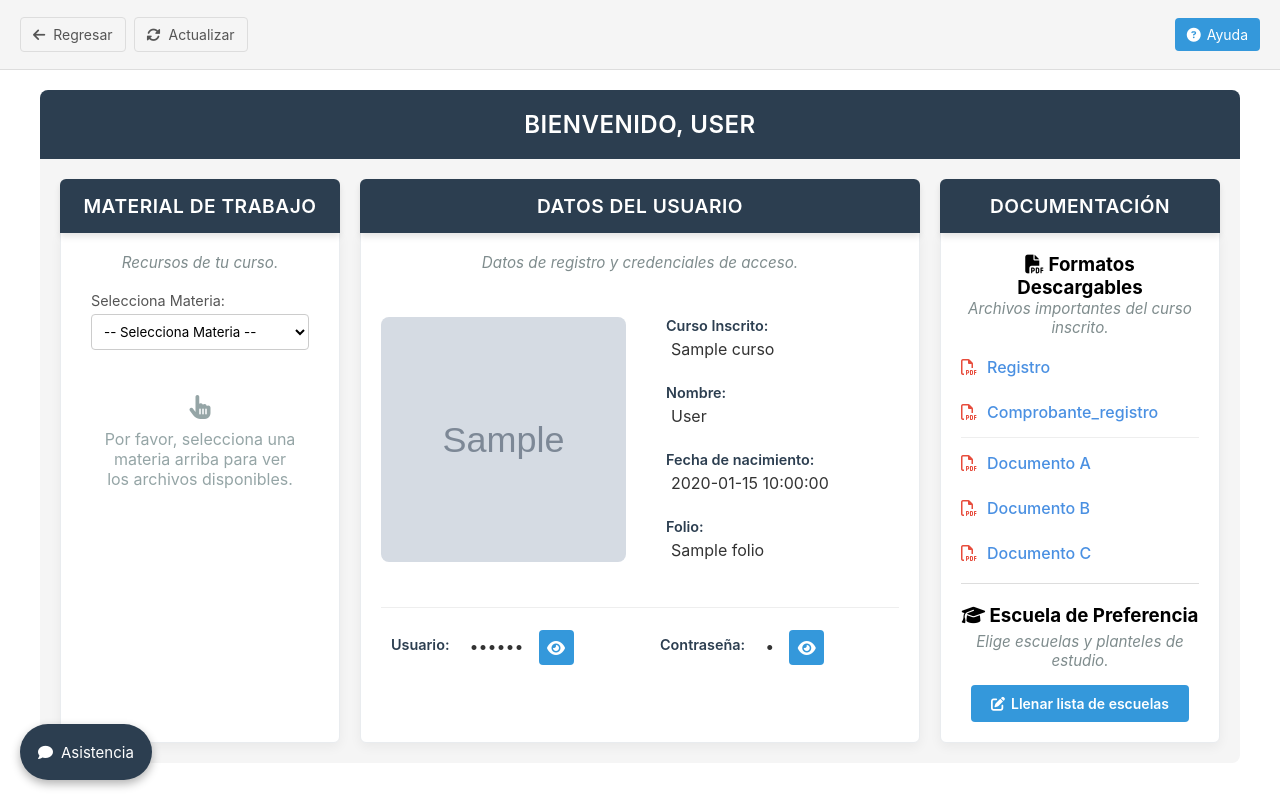
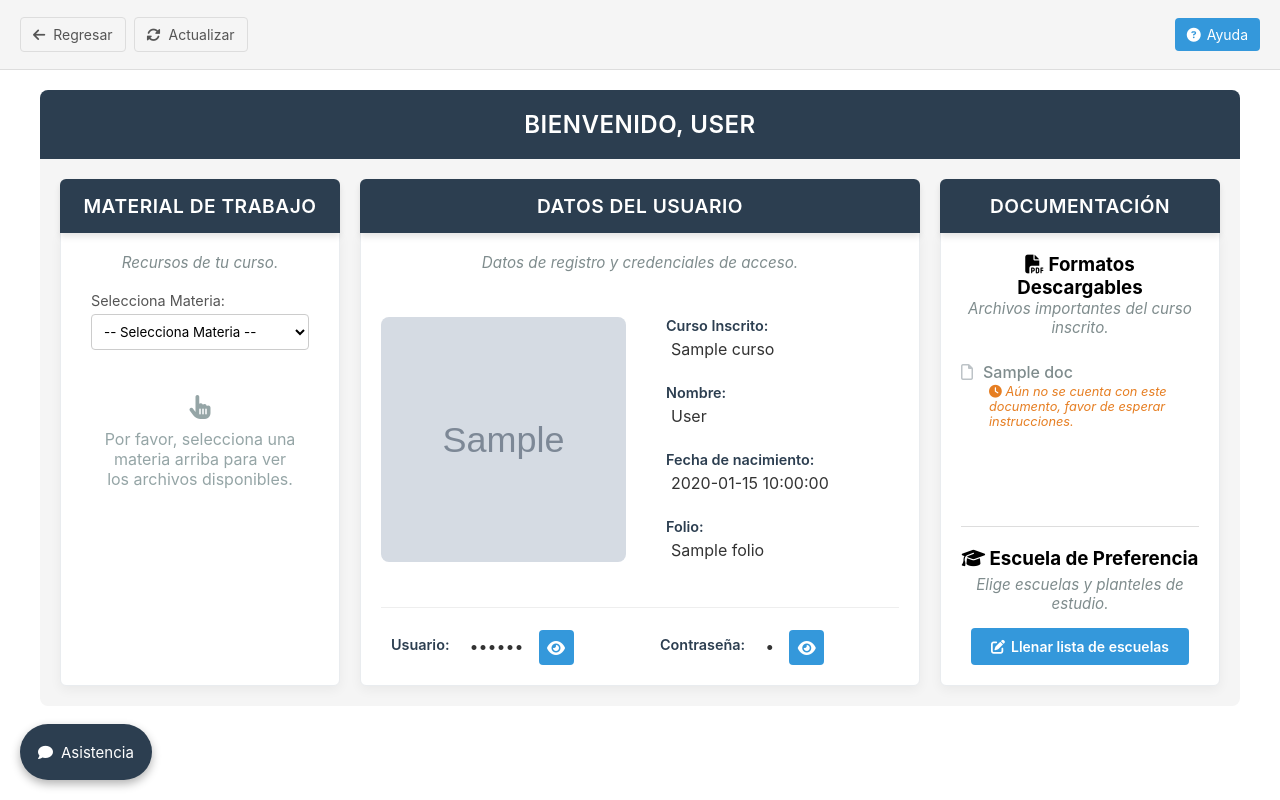
Before and after one commit to sitiocaep/SdEC, a Flask app: template templates/perfil.html in a window 1280 px wide. Run offline with Flask 3, Linux system fonts and the light colour scheme; the template is opened without the code that fills it: most values are stand-ins (such as "Sample title", 1, 10 or a date in 2020); grey boxes marked "Sample" are stand-in pictures; parts of the project's set-up code (start-up, migrations or seed data) failed here and were passed over.

Commit message:
Downloadable files
New way to download documentation

```diff
--- a/app.py
+++ b/app.py
@@ -4,6 +4,7 @@ import os
 import hashlib
 import secrets
 import string
+import glob
 from datetime import datetime, time
 import ssl
 import sys
@@ -252,12 +253,8 @@ def check_exam_taken(folio, curso, materia):
     if not os.path.exists(RESULTADOS_CSV):
         return False
     try:
-        # Optimización: Leer solo si es necesario, o usar chunks si el archivo es grande.
-        # Para este caso usaremos pandas para filtrar rápido.
         df_res = pd.read_csv(RESULTADOS_CSV, encoding='utf-8')
 
-        # Filtrar por folio, curso y materia
-        # Convertir a string para asegurar coincidencia
         taken = df_res[
             (df_res['folio'].astype(str) == str(folio)) &
             (df_res['curso'] == curso) &
@@ -266,7 +263,6 @@ def check_exam_taken(folio, curso, materia):
         return taken
     except Exception as e:
         print(f"Error checking exam taken: {e}")
-        # Intento fallback con csv standard si pandas falla
         try:
             with open(RESULTADOS_CSV, 'r', encoding='utf-8') as f:
                 reader = csv.DictReader(f)
@@ -382,22 +378,17 @@ def update_user_in_csv(user_data):
 
 def save_exam_results(folio, curso, materia, respuestas):
     try:
-        # Cargar las preguntas del CSV
         df_preguntas = pd.read_csv(QUESTIONS_CSV, encoding='utf-8', engine='python')
 
-        # Filtrar preguntas para este curso y materia
         preguntas_examen = df_preguntas[(df_preguntas['Curso'] == curso) & (df_preguntas['Materia'] == materia)]
 
         resultados = []
 
-        # Iterar sobre cada pregunta del examen
         for _, row in preguntas_examen.iterrows():
             pregunta_num = row['Pregunta_número']
 
-            # Obtener la letra seleccionada (ej: "A", "B")
             letra_seleccionada = respuestas.get(str(pregunta_num), '').strip()
 
-            # --- LÓGICA: Mapear Letra A -> Cadena "Respuesta_a" ---
             valor_a_guardar = ""
             letra_lower = letra_seleccionada.lower()
 
@@ -410,9 +401,7 @@ def save_exam_results(folio, curso, materia, respuestas):
             elif letra_lower == 'd':
                 valor_a_guardar = "Respuesta_d"
             else:
-                # Si no se seleccionó nada, se deja vacío
                 valor_a_guardar = ""
-            # ------------------------------------------------------
 
             resultado = {
                 'folio': folio,
@@ -424,12 +413,11 @@ def save_exam_results(folio, curso, materia, respuestas):
                 'Respuesta_b': row['Respuesta_b'],
                 'Respuesta_c': row['Respuesta_c'],
                 'Respuesta_d': row['Respuesta_d'],
-                'Respuesta_seleccionada': valor_a_guardar, # Aquí se guarda "Respuesta_a", etc.
+                'Respuesta_seleccionada': valor_a_guardar,
                 'Respuesta_correcta': row['Respuesta_correcta']
             }
             resultados.append(resultado)
 
-        # Guardar en CSV
         file_exists = os.path.exists(RESULTADOS_CSV)
         with open(RESULTADOS_CSV, 'a', newline='', encoding='utf-8') as f:
             fieldnames = ['folio', 'curso', 'materia', 'Pregunta_número', 'Pregunta',
@@ -770,7 +758,7 @@ def get_courses():
 def api_courses():
     if not session.get('logged_in'): return jsonify({'success': False}), 401
     user_course = session.get('curso')
-    user_folio = session.get('folio') # Obtenemos el folio de la sesión
+    user_folio = session.get('folio')
     if not user_course: return jsonify({})
 
     try:
@@ -779,7 +767,6 @@ def api_courses():
         except:
             df = pd.read_csv(COURSES_CSV, encoding='latin-1', engine='python')
 
-        # Normalizar columnas
         df.columns = df.columns.str.strip().str.lower()
 
         col_curso = next((c for c in df.columns if c == 'curso'), None)
@@ -797,13 +784,11 @@ def api_courses():
                 fecha = row.get('fecha_disponible')
                 inicio = row.get('horario_inicio')
                 fin = row.get('horario_final')
-                # Nuevas columnas de resultados
                 fecha_res = row.get('fecha_resultado', '')
                 hora_res = row.get('horario_resultado', '')
 
                 st, av = get_exam_status(fecha, inicio, fin)
 
-                # Verificar si el usuario ya contestó este examen
                 is_taken = check_exam_taken(user_folio, user_course, materia_name)
 
                 data[materia_name] = {
@@ -815,9 +800,9 @@ def api_courses():
                     'raw_date': str(fecha),
                     'raw_start': str(inicio),
                     'raw_end': str(fin),
-                    'taken': is_taken, # Flag Importante
-                    'results_date': str(fecha_res).strip(), # Nueva info
-                    'results_time': str(hora_res).strip()   # Nueva info
+                    'taken': is_taken,
+                    'results_date': str(fecha_res).strip(),
+                    'results_time': str(hora_res).strip()
                 }
             return jsonify(data)
         else:
@@ -840,6 +825,7 @@ def perfil():
     admin_user = get_admin_user()
     is_admin = user_data.get('folio') == admin_user.get('folio') if admin_user else False
 
+    # Foto de perfil
     curso_clean = user_data['curso'].strip().replace(' ', '_')
     filename = f"{user_data['folio']}_{curso_clean}.png"
     full_path_img = os.path.join(IMG_PERFIL_DIR, filename)
@@ -850,18 +836,12 @@ def perfil():
     else:
         foto_url = url_for('static', filename='img/foto_perfil.png')
 
+    # --- MATERIAL DE TRABAJO ---
     materiales = []
-
     mapa_materias = {
-        'Español': 'espanol',
-        'Matemáticas': 'matematicas',
-        'Física': 'fisica',
-        'Química': 'quimica',
-        'Biología': 'biologia',
-        'Historia': 'historia',
-        'Geografía': 'geografia'
+        'Español': 'espanol', 'Matemáticas': 'matematicas', 'Física': 'fisica',
+        'Química': 'quimica', 'Biología': 'biologia', 'Historia': 'historia', 'Geografía': 'geografia'
     }
-
     curso_str = user_data['curso'].upper()
     carpeta_curso = ''
     if 'ECOEMS' in curso_str: carpeta_curso = 'ecoems'
@@ -869,25 +849,80 @@ def perfil():
 
     if carpeta_curso:
         base_src = os.path.join(app.static_folder, 'src', carpeta_curso)
-
         for nombre_display, nombre_carpeta in mapa_materias.items():
             ruta_materia = os.path.join(base_src, nombre_carpeta)
-
             if os.path.exists(ruta_materia):
                 for archivo in os.listdir(ruta_materia):
                     ruta_completa_archivo = os.path.join(ruta_materia, archivo)
-
                     if os.path.isfile(ruta_completa_archivo) and not archivo.startswith('.'):
                         rel_path = os.path.relpath(ruta_completa_archivo, app.static_folder)
-                        rel_path_url = rel_path.replace('\\', '/')
-
+                        url_preview = url_for('descargar_material', archivo=rel_path.replace('\\', '/'), modo='ver')
                         materiales.append({
                             'nombre': archivo,
-                            'url': url_for('static', filename=rel_path_url),
-                            'path': rel_path_url,
-                            'materia_key': nombre_carpeta,
-                            'materia_name': nombre_display
+                            'url': url_preview,
+                            'path': rel_path.replace('\\', '/'),
+                            'materia_key': nombre_carpeta, 'materia_name': nombre_display
                         })
+
+    # --- DOCUMENTACIÓN DINÁMICA ---
+    tipo_curso = 'ecoems' if 'ECOEMS' in curso_str else 'licenciatura'
+
+    username = user_data.get('username', '')
+    folio = user_data.get('folio', '')
+
+    docs_to_search = [
+        {
+            'label': 'Registro',
+            'folder': f'registros_{tipo_curso}',
+            'pattern': f'registro_*_{username}.pdf'
+        },
+        {
+            'label': 'Comprobante de Registro',
+            'folder': f'comprobantes_{tipo_curso}',
+            'pattern': f'comprobante_*_{username}.pdf'
+        },
+        {
+            'label': 'Documento A',
+            'folder': f'{tipo_curso}_documento_a',
+            'pattern': f'{folio}_*_documento_a.pdf'
+        },
+        {
+            'label': 'Documento B',
+            'folder': f'{tipo_curso}_documento_b',
+            'pattern': f'{folio}_*_documento_b.pdf'
+        },
+        {
+            'label': 'Documento C',
+            'folder': f'{tipo_curso}_documento_c',
+            'pattern': f'{folio}_*_documento_c.pdf'
+        }
+    ]
+
+    documentos_personales = []
+
+    for doc in docs_to_search:
+        search_path = os.path.join(REGISTROS_DIR, doc['folder'], doc['pattern'])
+        found_files = glob.glob(search_path)
+
+        doc_info = {
+            'label': doc['label'],
+            'found': False,
+            'url_preview': '#',
+            'path_download': ''
+        }
+
+        if found_files:
+            full_path_found = found_files[0]
+            filename_only = os.path.basename(full_path_found)
+
+            # Construir ruta relativa y normalizar separadores
+            rel_path = os.path.join(REGISTROS_DIR, doc['folder'], filename_only).replace('\\', '/')
+
+            doc_info['found'] = True
+            doc_info['path_download'] = rel_path
+            doc_info['url_preview'] = url_for('descargar_material', archivo=rel_path, modo='ver')
+
+        documentos_personales.append(doc_info)
 
     return render_template('perfil.html',
                          fullname=session.get('fullname'),
@@ -895,19 +930,30 @@ def perfil():
                          is_admin=is_admin,
                          foto_url=foto_url,
                          materiales=materiales,
-                         materias_lista=mapa_materias)
+                         materias_lista=mapa_materias,
+                         documentos_personales=documentos_personales)
 
 @app.route('/api/descargar_material')
 def descargar_material():
     if not session.get('logged_in'): return redirect(url_for('index'))
 
     ruta_relativa = request.args.get('archivo')
+    modo = request.args.get('modo', 'descargar')
 
     if not ruta_relativa:
         return "Falta el parámetro archivo", 400
 
     try:
-        ruta_completa = os.path.join(app.static_folder, ruta_relativa.replace('\\', '/'))
+        # Limpiar ruta: eliminar posibles barras iniciales y normalizar
+        ruta_relativa = ruta_relativa.lstrip('/').replace('\\', '/')
+
+        # Determinar directorio base
+        if ruta_relativa.startswith(REGISTROS_DIR) or ruta_relativa.startswith('registros'):
+            directorio_base = app.root_path  # Raíz del proyecto
+        else:
+            directorio_base = app.static_folder
+
+        ruta_completa = os.path.join(directorio_base, ruta_relativa)
 
         if not os.path.exists(ruta_completa):
             print(f"ERROR: Archivo no encontrado en: {ruta_completa}")
@@ -916,11 +962,13 @@ def descargar_material():
         directorio = os.path.dirname(ruta_completa)
         nombre_archivo = os.path.basename(ruta_completa)
 
+        es_adjunto = (modo != 'ver')
+
         return send_from_directory(
             directorio,
             nombre_archivo,
-            as_attachment=True,
-            mimetype='application/octet-stream',
+            as_attachment=es_adjunto,
+            mimetype='application/pdf',
             download_name=nombre_archivo
         )
 
@@ -1238,7 +1286,7 @@ def escuelas():
                     folder_out = SELECCION_DIR_MAP[curso]
                     target_dir = os.path.join(REGISTROS_DIR, folder_out)
 
-                    base_name = f"{folio}_{session.get('user').split('@')[0]}_documento_a"
+                    base_name = f"{folio}_{curso}_documento_a"
                     docx_path = os.path.join(target_dir, f"{base_name}.docx")
                     pdf_filename = f"{base_name}.pdf"
                     pdf_path = os.path.join(target_dir, pdf_filename)
@@ -1390,7 +1438,6 @@ def get_exam_results_api():
     if not session.get('logged_in'):
         return jsonify({'success': False, 'message': 'No autorizado'}), 401
 
-    # 1. Obtener datos de la sesión y request
     folio_usuario = str(session.get('folio'))
     curso_usuario = session.get('curso')
     materia_solicitada = request.args.get('materia')
@@ -1402,12 +1449,8 @@ def get_exam_results_api():
         if not os.path.exists(RESULTADOS_CSV):
             return jsonify({'success': False, 'message': 'Aún no hay resultados registrados en el sistema.'}), 404
 
-        # 2. Leer resultados.csv
-        # Usamos dtype=str para evitar que el folio se lea como número y pierda ceros o cause error
         df = pd.read_csv(RESULTADOS_CSV, encoding='utf-8', dtype={'folio': str})
 
-        # 3. Filtrar explícitamente por FOLIO, CURSO y MATERIA
-        # Normalizamos a string y quitamos espacios para asegurar coincidencia
         df['folio'] = df['folio'].astype(str).str.strip()
         df['curso'] = df['curso'].astype(str).str.strip()
         df['materia'] = df['materia'].astype(str).str.strip()
@@ -1422,24 +1465,19 @@ def get_exam_results_api():
         if df_res.empty:
             return jsonify({'success': False, 'message': 'No se encontraron resultados para este examen y usuario.'}), 404
 
-        # 4. Procesar los datos encontrados
         details = []
         correctas = 0
         incorrectas = 0
         sin_responder = 0
 
         for _, row in df_res.iterrows():
-            # Limpieza de datos
             pregunta_num = row.get('Pregunta_número')
             pregunta_txt = row.get('Pregunta', 'Pregunta sin texto')
 
-            # Obtener lo que el usuario seleccionó (ej: "Respuesta_a")
             seleccion_raw = str(row.get('Respuesta_seleccionada', '')).strip()
 
-            # Obtener la correcta (ej: "A" o "Respuesta_a")
             correcta_raw = str(row.get('Respuesta_correcta', '')).strip()
 
-            # --- Lógica de Normalización (Convertir todo a A, B, C, D) ---
             def normalizar_opcion(texto):
                 texto = texto.lower()
                 if 'respuesta_a' in texto or texto == 'a': return 'A'
@@ -1451,7 +1489,6 @@ def get_exam_results_api():
             sel_letra = normalizar_opcion(seleccion_raw)
             corr_letra = normalizar_opcion(correcta_raw)
 
-            # Determinar estatus
             status = 'incorrecta'
             if not sel_letra:
                 status = 'sin_responder'
@@ -1472,16 +1509,15 @@ def get_exam_results_api():
                     'C': row.get('Respuesta_c', ''),
                     'D': row.get('Respuesta_d', '')
                 },
-                'seleccionada': sel_letra, # Ej: "A"
-                'correcta': corr_letra,     # Ej: "B"
+                'seleccionada': sel_letra,
+                'correcta': corr_letra,
                 'status': status
             })
 
-        # Ordenar por número de pregunta
         try:
             details.sort(key=lambda x: int(x['numero']))
         except:
-            pass # Si no son números, dejar como están
+            pass
 
         total_preguntas = len(details)
         calificacion = (correctas / total_preguntas * 10) if total_preguntas > 0 else 0
--- a/templates/perfil.html
+++ b/templates/perfil.html
@@ -157,12 +157,30 @@
                                 <p class="section-description">Archivos importantes del curso inscrito.</p>
 
                                 <ul class="document-list">
-                                    <li><a href="#" class="document-link"><i class="far fa-file-pdf"></i> Registro</a></li>
-                                    <li><a href="#" class="document-link"><i class="far fa-file-pdf"></i> Comprobante_registro</a></li>
-                                    <li class="separator-doc"></li>
-                                    <li><a href="#" class="document-link"><i class="far fa-file-pdf"></i> Documento A</a></li>
-                                    <li><a href="#" class="document-link"><i class="far fa-file-pdf"></i> Documento B</a></li>
-                                    <li><a href="#" class="document-link"><i class="far fa-file-pdf"></i> Documento C</a></li>
+                                    {% for doc in documentos_personales %}
+                                        <li>
+                                            {% if doc.found %}
+                                                <a href="#"
+                                                onclick="openPreview('{{ doc.url_preview }}', '{{ doc.label }}', '{{ doc.path_download }}'); return false;"
+                                                class="document-link">
+                                                    <i class="far fa-file-pdf"></i> {{ doc.label }}
+                                                </a>
+                                            {% else %}
+                                                <div style="display: flex; flex-direction: column; padding: 5px 0;">
+                                                    <span style="color: #7f8c8d; font-weight: 500; display: flex; align-items: center; gap: 10px;">
+                                                        <i class="far fa-file" style="color: #bdc3c7;"></i> {{ doc.label }}
+                                                    </span>
+                                                    <small style="color: #e67e22; font-style: italic; margin-left: 28px; font-size: 0.8rem; margin-top: 2px;">
+                                                        <i class="fas fa-clock"></i> Aún no se cuenta con este documento, favor de esperar instrucciones.
+                                                    </small>
+                                                </div>
+                                            {% endif %}
+                                        </li>
+
+                                        {% if loop.index == 2 %}
+                                            <li class="separator-doc"></li>
+                                        {% endif %}
+                                    {% endfor %}
                                 </ul>
                             </div>
 
--- a/users.csv
+++ b/users.csv
@@ -13,7 +13,7 @@ ADMINISTRACION,ECOEMS 2026,Admin,Centro de Asesoría,Educativa,Profesional,sitio
 263318475,LICENCIATURA 2026,R44145OS,Yuliana Alejandra,Rocha,González,yarochagmv3@gmail.com,2007-01-26,FYMFWIIT5G,IPN|Área I: Ingeniería y Ciencias Físico Matemáticas|Ingeniería Mecatrónica|UPIITA,UNAM|Área I: Físico Matemáticas y de las Ingenierías|Ingeniería Aeroespacial|Facultad de Ingeniería,IPN|Área I: Ingeniería y Ciencias Físico Matemáticas|Ingeniería Mecánica|ESIME Azcapotzalco,,,,,,,,3
 268496836,ECOEMS 2026,Z11094FN,Jesús Alexander,Rocha,González,rochaalexander.023@gmail.com,2011-03-20,DK0PPI0MP7,,,,,,,,,,,
 269794604,ECOEMS 2026,X26437LY,Victor Joel,León,Del Moral,victorleondelmoral@gmail.com,2011-09-24,MMVV4D7YXY,,,,,,,,,,,
-262573498,ECOEMS 2026,F01187SV,Alexander,Sánchez,Centeno,centeno.alex.la.marash.calmecac@gmail.com,2010-03-25,0ZG8T4ZC1E,,,,,,,,,,,
+262573498,ECOEMS 2026,F01187SV,Alexander,Sánchez,Centeno,centeno.alex.la.marash.calmecac@gmail.com,2010-03-25,0ZG8T4ZC1E,UNAM|ENP 1,IPN|CET 1,,,,,,,,,2
 263428686,ECOEMS 2026,D68955JL,Dylan Josafat,Torres,Valencia,vmegan_18@hotmail.com,2011-04-06,CDTYYT8OVH,,,,,,,,,,,
 269587877,ECOEMS 2026,F67405SA,Alejandro,Frayre,Ordoñez,ejemplo@gmail.com,2011-12-19,HL1XRJ9TP1,,,,,,,,,,,
 265042157,ECOEMS 2026,G31517AK,Natalia Yuritzi,Ramírez,Ruíz,1ejemplo@gmail.com,2011-07-06,XIZOEXDVAS,,,,,,,,,,,
```
Also changed, not shown: 3 other files.
